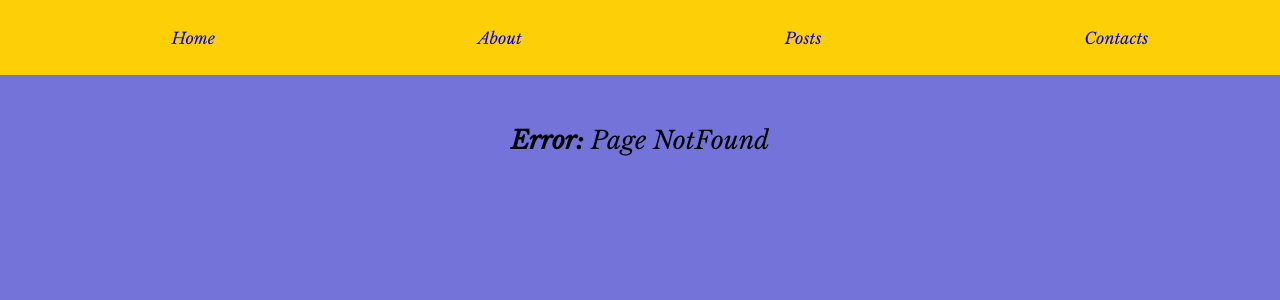
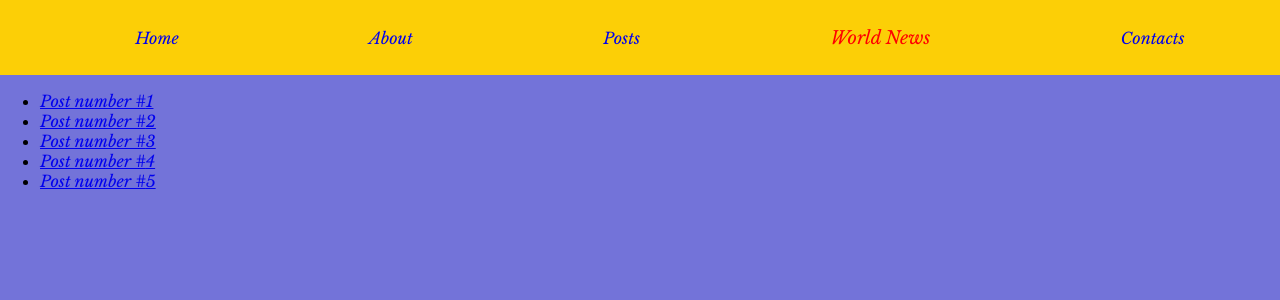
Before and after one commit to Erjankydyrov/router-example, a React (Create React App) app: page /worldNews in a window 1280 px wide. Shown: the top 300 px of the page. Built offline with nearby package versions, Linux system fonts and the light colour scheme.

Commit message:
corected some detalis

```diff
--- a/src/App.js
+++ b/src/App.js
@@ -6,6 +6,7 @@ import Contacts from './components/Contacts/Contacts';
 import Home from './components/Home/Home';
 import NotFound from './components/NotFound/NotFound';
 import Posts from './components/Posts/Posts';
+import WorldNews from './components/WorldNews/WorldNews';
 
 function App() {
 
@@ -19,11 +20,13 @@ function App() {
         <li><NavLink exact activeClassName="activeLink" activeStyle = {activeLinkStyle} to="/">Home</NavLink></li>
         <li><NavLink activeClassName="activeLink" activeStyle = {activeLinkStyle} to="/About">About</NavLink></li>
         <li><NavLink activeClassName="activeLink" activeStyle = {activeLinkStyle} to="/posts">Posts</NavLink></li>
+        <li><NavLink activeClassName="activeLink" activeStyle = {activeLinkStyle} to="/worldNews">World News</NavLink></li>
         <li><NavLink activeClassName="activeLink" activeStyle = {activeLinkStyle} to="/contacts">Contacts</NavLink></li>
       </ul>
       <Switch>
         <Route path="/about" component={About} />
         <Route path="/posts" component={Posts} />
+        <Route path="/worldNews" component={WorldNews} />
         <Route path="/contacts" component={Contacts} />
         <Route exact path="/" component={Home} />
         <Route path="/" component={NotFound} />
--- a/src/components/WorldNews/WNPosts/WNPosts.js
+++ b/src/components/WorldNews/WNPosts/WNPosts.js
@@ -5,7 +5,7 @@ const WNPosts = () => {
 
     const results = [];
     for (let id = 1; id <=5; id++) {
-        results.push(<li><Link to={"/WorldNews/" + id}>Post number #{id}</Link></li>)
+        results.push(<li><Link to={"/worldNews/" + id}>Post number #{id}</Link></li>)
     }
     return (
         <ul className={classes.WNPosts}>{results}</ul>
--- a/src/components/WorldNews/WorldNews.js
+++ b/src/components/WorldNews/WorldNews.js
@@ -1,11 +1,14 @@
+import { Route } from "react-router";
+import FullNews from "./FullNews/FullNews";
+import WNPosts from "./WNPosts/WNPosts";
 import classes from "./WorldNews.module.css";
 
-const WorldNews = () => {
+const WorldNews = ({ match }) => {
     return (
         <div className={classes.WorldNews}>
             { match.isExact
-            ? <PostList />
-            : <Route path="/posts/:id" component={PostFull} />}
+            ? <WNPosts />
+            : <Route path="/wolrdNews/:id" component={FullNews} />}
         </div>
     );
 }
```
